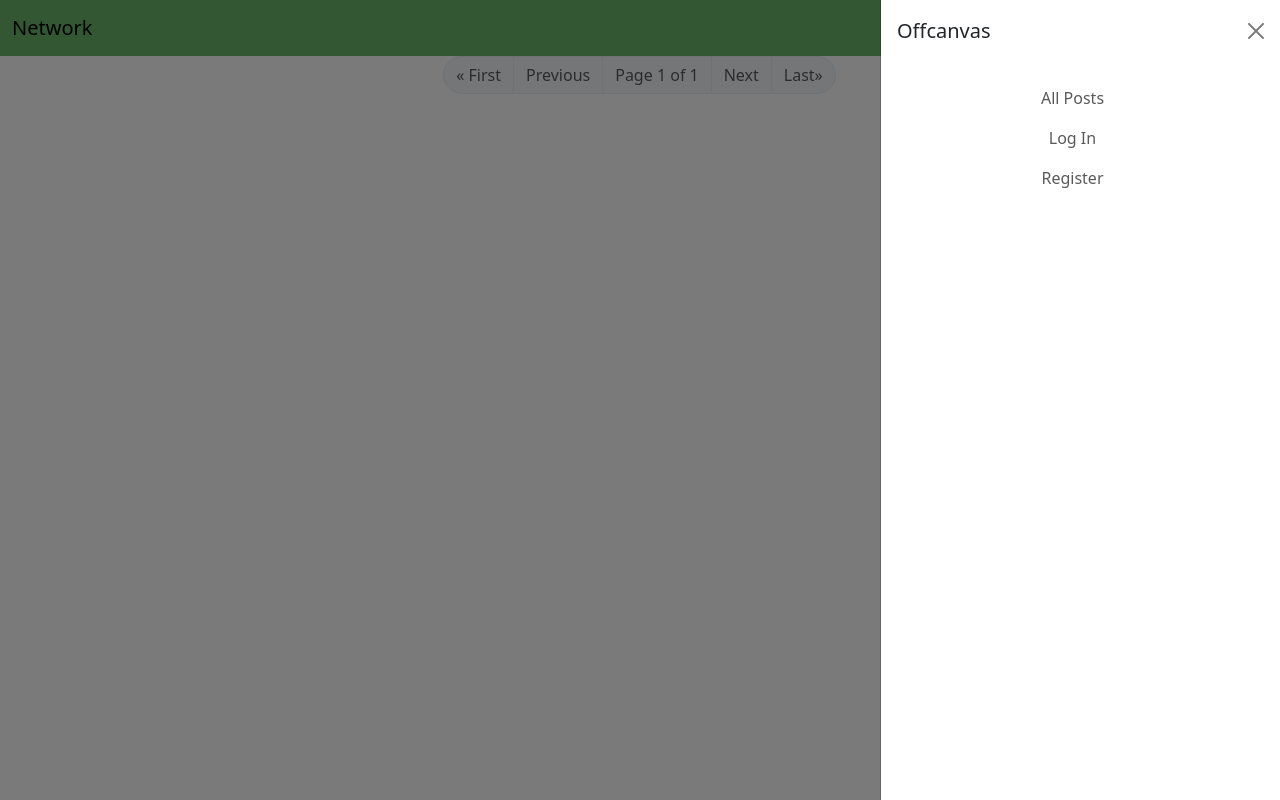
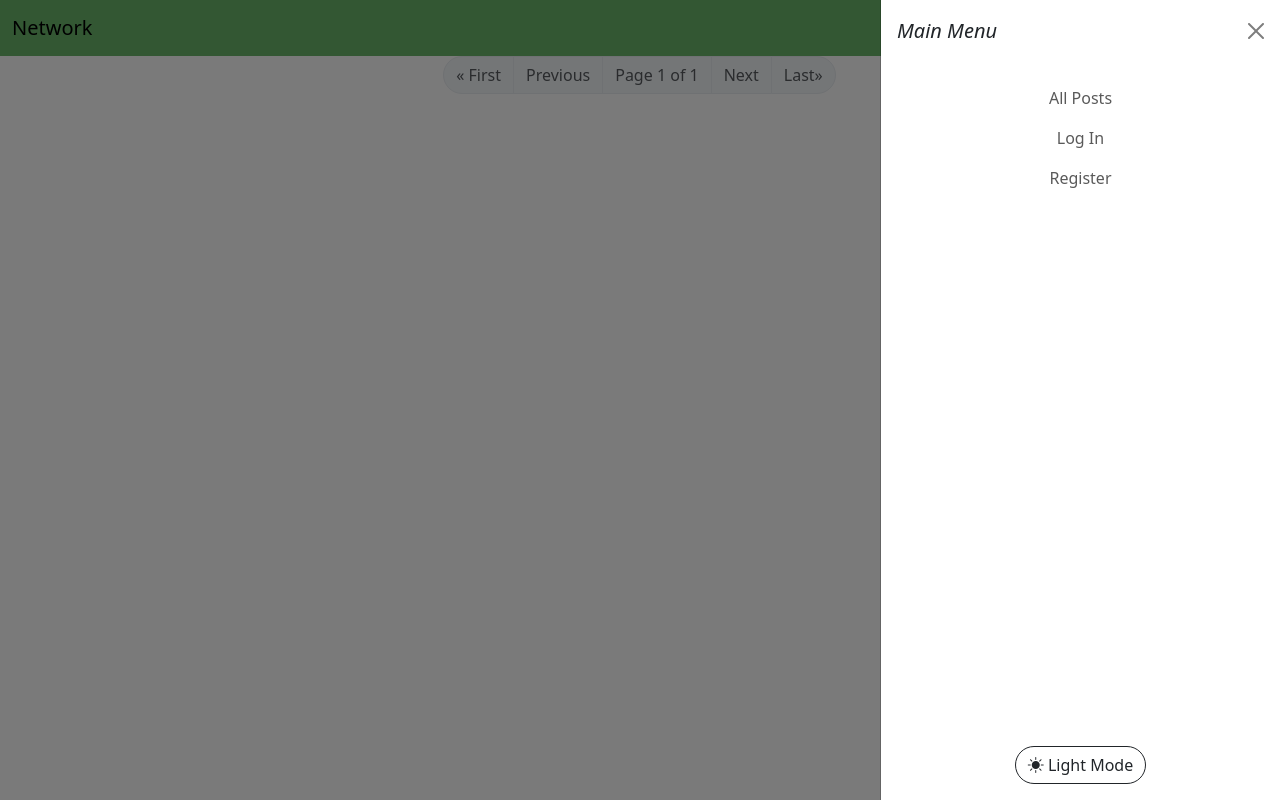
Before and after one commit to NearBee/Js-Network, a Django app: page / in a window 1280 px wide, after a click that opens the changed part. Run offline with Django 3.2, Linux system fonts and the light colour scheme; data that the repository does not hold is empty.

Commit message:
added darkmode toggle on offcanvas menu

```diff
--- a/network/templates/network/layout.html
+++ b/network/templates/network/layout.html
@@ -8,6 +8,7 @@
     <link href="https://cdn.jsdelivr.net/npm/bootstrap@5.3.0-alpha1/dist/css/bootstrap.min.css" rel="stylesheet"
         integrity="sha384-GLhlTQ8iRABdZLl6O3oVMWSktQOp6b7In1Zl3/Jr59b6EGGoI1aFkw7cmDA6j6gD" crossorigin="anonymous">
     <link href="{% static 'network/styles.css' %}" rel="stylesheet">
+    <link rel="stylesheet" href="https://cdn.jsdelivr.net/npm/bootstrap-icons@1.10.3/font/bootstrap-icons.css">
     {% block script %}
     {% endblock %}
 </head>
@@ -24,11 +25,13 @@
             <div class="offcanvas offcanvas-end" tabindex="-1" id="offcanvasNavbar"
                 aria-lablledby="offcanvasNavarLabel">
                 <div class="offcanvas-header">
-                    <h5 class="offcanvas-title" id="offcanvasNavbardLabel">Offcanvas</h5>
+                    <h5 class="offcanvas-title fw-light fst-italic" id="offcanvasNavbardLabel">Main Menu
+                    </h5>
                     <button type="button" class="btn-close" data-bs-dismiss="offcanvas" aria-lavel="Close"></button>
                 </div>
-                <div class="offcanvas-body justify-content-center" style="display: flex;">
-                    <ul class="navbar-nav flex-grow-1 pe-3 align-items-center">
+                <div class="offcanvas-body justify-content-center flex-column align-items-center"
+                    style="display: flex;">
+                    <ul class="navbar-nav flex-grow-1 align-items-center">
                         {% if user.is_authenticated %}
                         <li class="nav-item">
                             <a class="nav-link" href="{% url 'profile' user.username %}"><strong>
@@ -57,6 +60,10 @@
                         </li>
                         {% endif %}
                     </ul>
+                    <div class="modeToggle">
+                        <button class="btn btn-outline-dark rounded-pill modeToggleButton" type="button">
+                            <i class="bi bi-sun-fill"></i> Light Mode</button>
+                    </div>
                 </div>
             </div>
         </div>
@@ -67,8 +74,8 @@
         {% endblock %}
     </div>
     <script src="https://cdn.jsdelivr.net/npm/bootstrap@5.3.0-alpha1/dist/js/bootstrap.bundle.min.js"
-        integrity="sha384-w76AqPfDkMBDXo30jS1Sgez6pr3x5MlQ1ZAGC+nuZB+EYdgRZgiwxhTBTkF7CXvN"
-        crossorigin="anonymous"></script>
+        integrity="sha384-w76AqPfDkMBDXo30jS1Sgez6pr3x5MlQ1ZAGC+nuZB+EYdgRZgiwxhTBTkF7CXvN" crossorigin="anonymous">
+        </script>
 </body>
 
 
```
